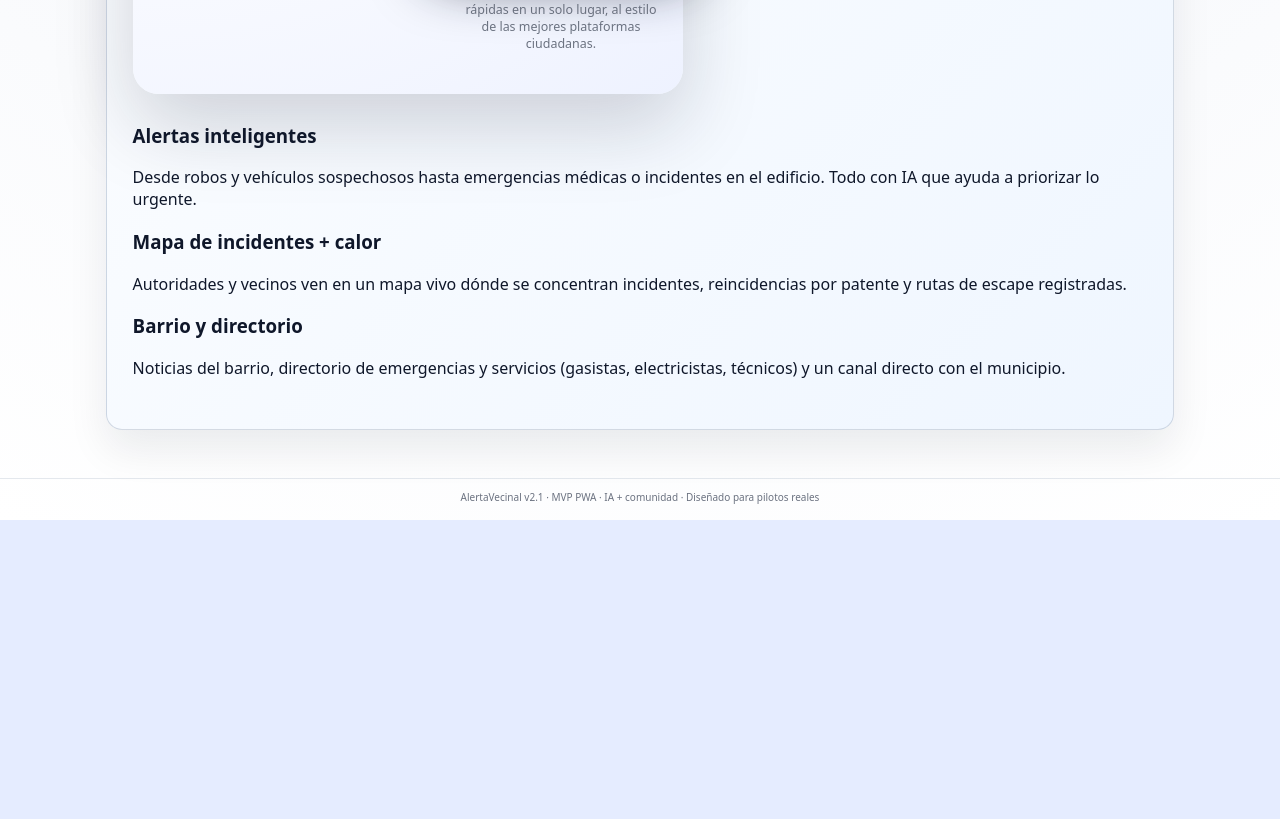
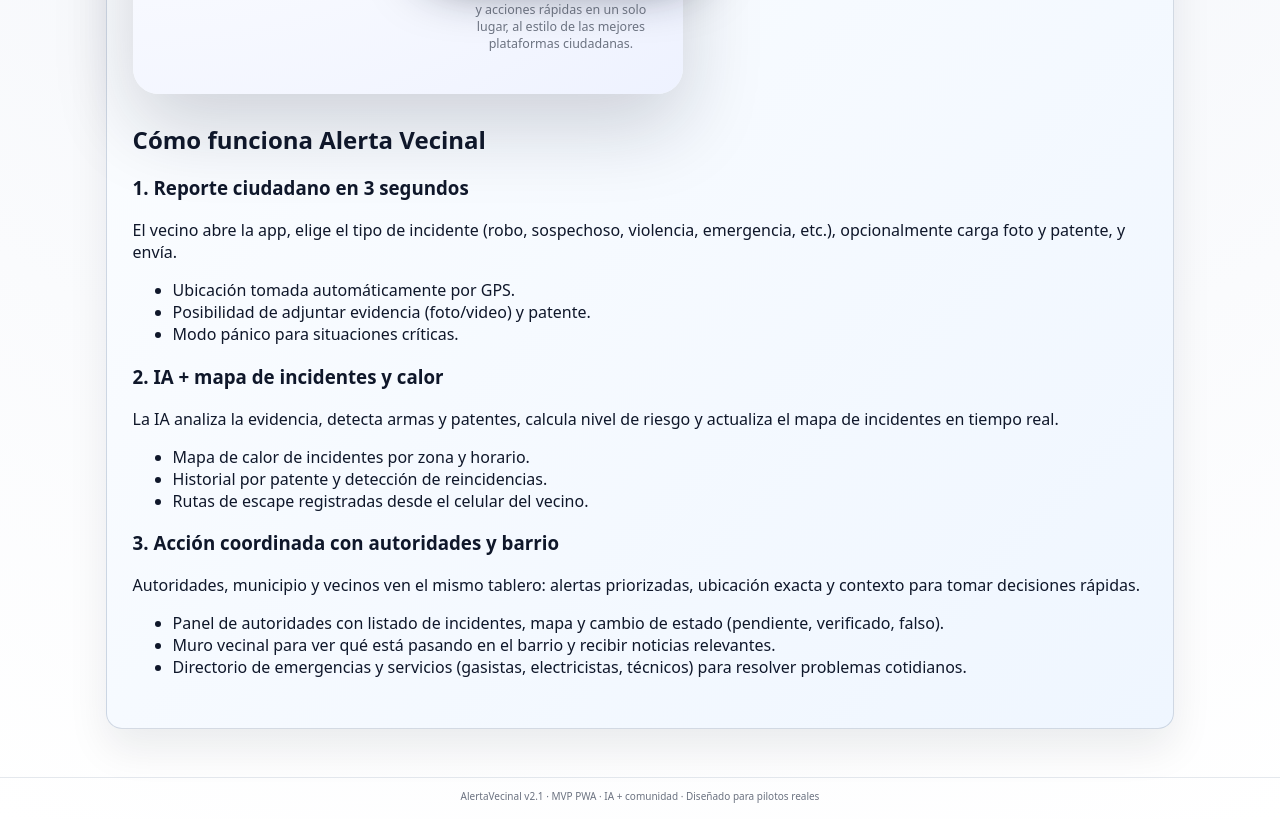
Before and after one commit to serranolash/Alerta_Vecinal_Frontend, a React (Vite) app: page / in a window 1280 px wide. Shown: the part 720-1539 px from the top of the page. Before the commit the page ends 1240 px from the top, so only its background shows below. Built offline with nearby package versions, Linux system fonts and the light colour scheme.

Commit message:
ui: mejora landing y mockup estilo profesional con comentarios

```diff
--- a/src/components/LandingPage.jsx
+++ b/src/components/LandingPage.jsx
@@ -53,36 +53,64 @@ export default function LandingPage() {
             <div className="landing-hero-mockup">
               <PhoneMock />
               <p className="landing-hero-caption">
-                Ejemplo de cómo la app muestra incidentes, riesgo y acciones rápidas en un solo
-                lugar, al estilo de las mejores plataformas ciudadanas.
+                La app muestra incidentes, nivel de riesgo, patentes reincidentes y acciones
+                rápidas en un solo lugar, al estilo de las mejores plataformas ciudadanas.
               </p>
             </div>
           </div>
         </section>
 
-        {/* BLOQUES RESUMEN (similar a secciones de SoSafe) */}
-        <section className="landing-section landing-section-grid">
+        {/* CÓMO FUNCIONA – 3 PASOS EXPLÍCITOS */}
+        <section className="landing-section">
+          <h2 className="landing-subtitle">Cómo funciona Alerta Vecinal</h2>
+          <div className="landing-section-grid">
             <article className="landing-card">
-            <h3>Alertas inteligentes</h3>
+              <h3>1. Reporte ciudadano en 3 segundos</h3>
               <p>
-              Desde robos y vehículos sospechosos hasta emergencias médicas o incidentes en el
-              edificio. Todo con IA que ayuda a priorizar lo urgente.
+                El vecino abre la app, elige el tipo de incidente (robo, sospechoso, violencia,
+                emergencia, etc.), opcionalmente carga foto y patente, y envía.
               </p>
+              <ul>
+                <li>Ubicación tomada automáticamente por GPS.</li>
+                <li>Posibilidad de adjuntar evidencia (foto/video) y patente.</li>
+                <li>Modo pánico para situaciones críticas.</li>
+              </ul>
             </article>
+
             <article className="landing-card">
-            <h3>Mapa de incidentes + calor</h3>
+              <h3>2. IA + mapa de incidentes y calor</h3>
               <p>
-              Autoridades y vecinos ven en un mapa vivo dónde se concentran incidentes,
-              reincidencias por patente y rutas de escape registradas.
+                La IA analiza la evidencia, detecta armas y patentes, calcula nivel de riesgo y
+                actualiza el mapa de incidentes en tiempo real.
               </p>
+              <ul>
+                <li>Mapa de calor de incidentes por zona y horario.</li>
+                <li>Historial por patente y detección de reincidencias.</li>
+                <li>Rutas de escape registradas desde el celular del vecino.</li>
+              </ul>
             </article>
+
             <article className="landing-card">
-            <h3>Barrio y directorio</h3>
+              <h3>3. Acción coordinada con autoridades y barrio</h3>
               <p>
-              Noticias del barrio, directorio de emergencias y servicios (gasistas, electricistas,
-              técnicos) y un canal directo con el municipio.
+                Autoridades, municipio y vecinos ven el mismo tablero: alertas priorizadas,
+                ubicación exacta y contexto para tomar decisiones rápidas.
               </p>
+              <ul>
+                <li>
+                  Panel de autoridades con listado de incidentes, mapa y cambio de estado
+                  (pendiente, verificado, falso).
+                </li>
+                <li>
+                  Muro vecinal para ver qué está pasando en el barrio y recibir noticias relevantes.
+                </li>
+                <li>
+                  Directorio de emergencias y servicios (gasistas, electricistas, técnicos) para
+                  resolver problemas cotidianos.
+                </li>
+              </ul>
             </article>
+          </div>
         </section>
       </div>
     </div>
```
Lines whose indentation alone changed are shown as unchanged.
